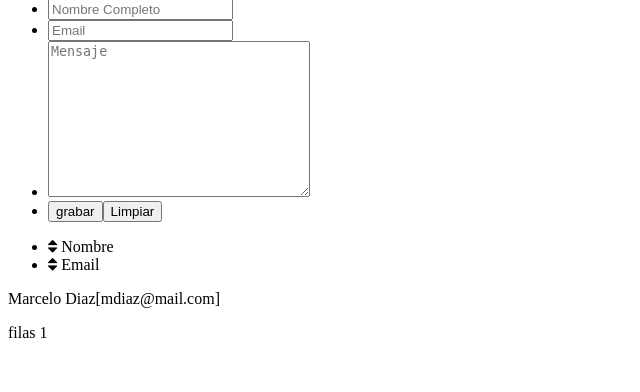
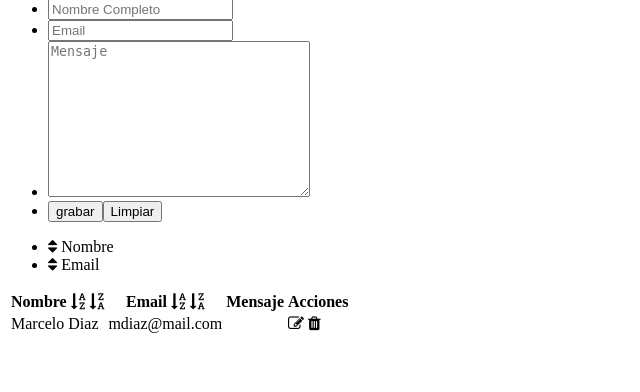
Before and after one commit to Mameyo22/linkguademo, a PHP site: page /home.php in a window 1280 px wide. Shown: the part 43-435 px from the top of the page, without its empty margins (0-640 px from the left). Run offline with PHP 8.4, Linux system fonts and the light colour scheme; data comes from the database, SQL or seed files in the repository; some libraries are stand-ins or nearby versions.

Commit message:
grabadook, muestra en tablas

```diff
--- a/ajax.js
+++ b/ajax.js
@@ -6,27 +6,15 @@ $(document).ready(function(){
         var msg = $("#msg").val();
 
         var datastring = "nombre=" + nombre + "&email=" + email + "&mensaje=" + msg;
-
         $.ajax({
             url:"grabar.php",
-            method: POST,
+            method: "POST",
             data: datastring,
             cache: false,
             success:function(result){
-                alert("ajax");
-            },
-            error: function(xhr){
-                alert("Ha ocurrido un error: " + xhr.status + " " + xhr.statusText);
+                alert(result);
             }
         });
     });
 
 });
-
-function mostardatos(){
-    //leer datos usado ajax, recibe los mismos en formato json
-
-
-
-
-}
--- a/getlist.php
+++ b/getlist.php
@@ -26,9 +26,8 @@
 
         if ($resultado = $mysqli->query($query)) {
             while ($fila = $resultado->fetch_row()){
-                echo "<p>".$fila[0]."[".$fila[1]."]</p>";
+                echo "<tr><td>".$fila[0]."</td><td>".$fila[1]."</td><td>".$fila[2]."</td><td><i class='fa fa-pencil-square-o' aria-hidden='true'></i> <i class='fa fa-trash' aria-hidden='true'></i></td></tr>";
             }
-            echo "filas ".$resultado->num_rows;
             $resultado->close();
             }
     }else{
--- a/home.php
+++ b/home.php
@@ -30,9 +30,17 @@
 			</ul>
 		</div>
 		<div id="area-datos">
+			<table>
+				<thead>
+					<th>Nombre <i class="fa fa-sort-alpha-asc" ></i>  <i class="fa fa-sort-alpha-desc" aria-hidden="true"></i></th>
+					<th>Email <i class="fa fa-sort-alpha-asc" ></i>  <i class="fa fa-sort-alpha-desc" aria-hidden="true"></i></th>
+					<th>Mensaje</th>
+					<th>Acciones</th>
+				</thead>
 			<?php
-			include("getlist.php");
+				include("getlist.php");
 			?>
+			</table>
 		</div>
 	</body>
 </html>
```
Also changed, not shown: grabar.php (+9 -10 lines).
